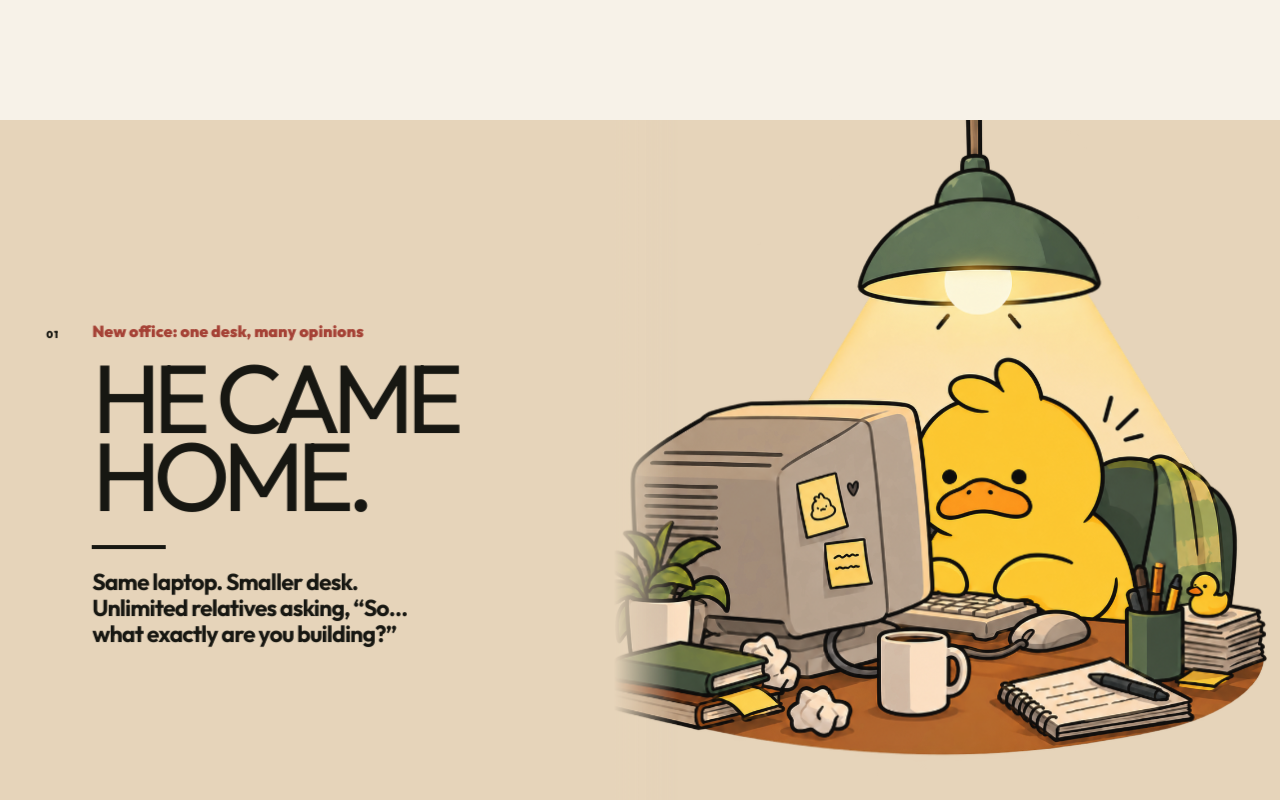
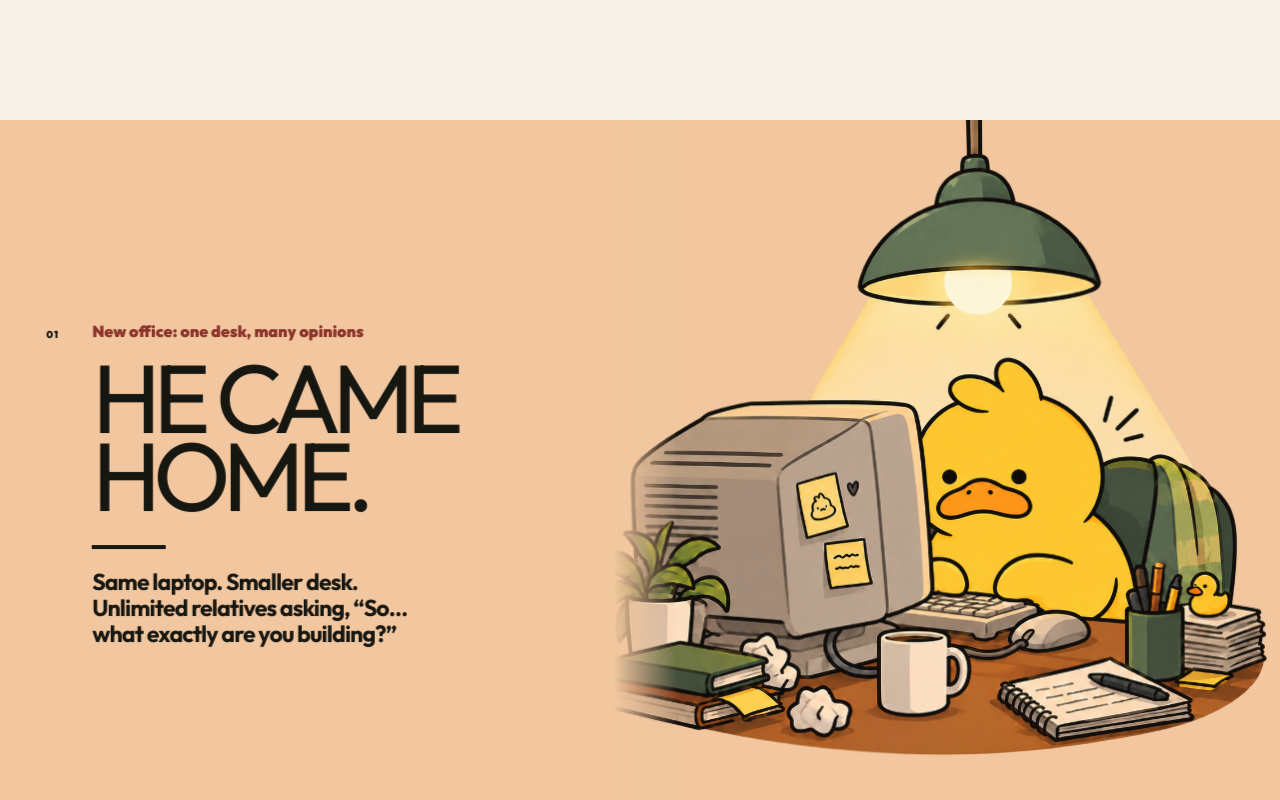
Before and after one commit to rahzabull/circle, a Next.js app: page / in a window 1280 px wide. Shown: the part 2760-3560 px from the top of the page. Built offline with nearby package versions, Linux system fonts and the light colour scheme.

Commit message:
Increase chapter background contrast

```diff
--- a/app/globals.css
+++ b/app/globals.css
@@ -251,15 +251,15 @@ footer { position:absolute; z-index:12; left:34px; right:34px; bottom:26px; disp
 
 .story-beat { margin:14px 0 0; max-width:430px; font-size:clamp(15px,1.35vw,20px); font-weight:900; line-height:1.08; }
 .story-beat--0 { margin-top:28px; }.story-beat--1{color:var(--accent,var(--red))}.story-beat--2{font-family:var(--font-gochi-hand),'Comic Sans MS',cursive;font-weight:400;font-size:clamp(18px,1.7vw,25px);transform:rotate(-1.5deg)}
-.milestone--home { --scene-bg:#e6d4ba; --accent:#a54236; }
-.milestone--experiment { --scene-bg:#e9d55d; --accent:#8e2f35; }
-.milestone--photos { --scene-bg:#eabbd4; --accent:#355ab4; }
-.milestone--bob { --scene-bg:#b8d8ef; --accent:#b3373e; }
-.milestone--auth { --scene-bg:#f0c858; --accent:#bd2c33; }
-.milestone--bigger { --scene-bg:#b9dbef; --accent:#3449a0; }
-.milestone--locker { --scene-bg:#a9c7b0; --accent:#8b2f32; }
-.milestone--open { --scene-bg:#d4c3df; --accent:#754575; }
-.milestone--cooking { --scene-bg:#f19f73; --accent:#7f2731; min-height:240vh; }
+.milestone--home { --scene-bg:#f2c79f; --accent:#8c332c; }
+.milestone--experiment { --scene-bg:#f4d653; --accent:#752638; }
+.milestone--photos { --scene-bg:#f0add0; --accent:#294a9c; }
+.milestone--bob { --scene-bg:#95ccef; --accent:#8e2534; }
+.milestone--auth { --scene-bg:#f4a25f; --accent:#8a2730; }
+.milestone--bigger { --scene-bg:#b7b4ec; --accent:#2f3d91; }
+.milestone--locker { --scene-bg:#98c9a7; --accent:#6f2930; }
+.milestone--open { --scene-bg:#c5a9dd; --accent:#5e2f70; }
+.milestone--cooking { --scene-bg:#f08367; --accent:#66212c; min-height:240vh; }
 
 .home-ducky-scene { position:absolute; right:0; top:50%; width:min(48vw,700px); max-height:90vh; object-fit:contain; transform:translateY(-50%) scale(1.15); transform-origin:right center; }
 
```
